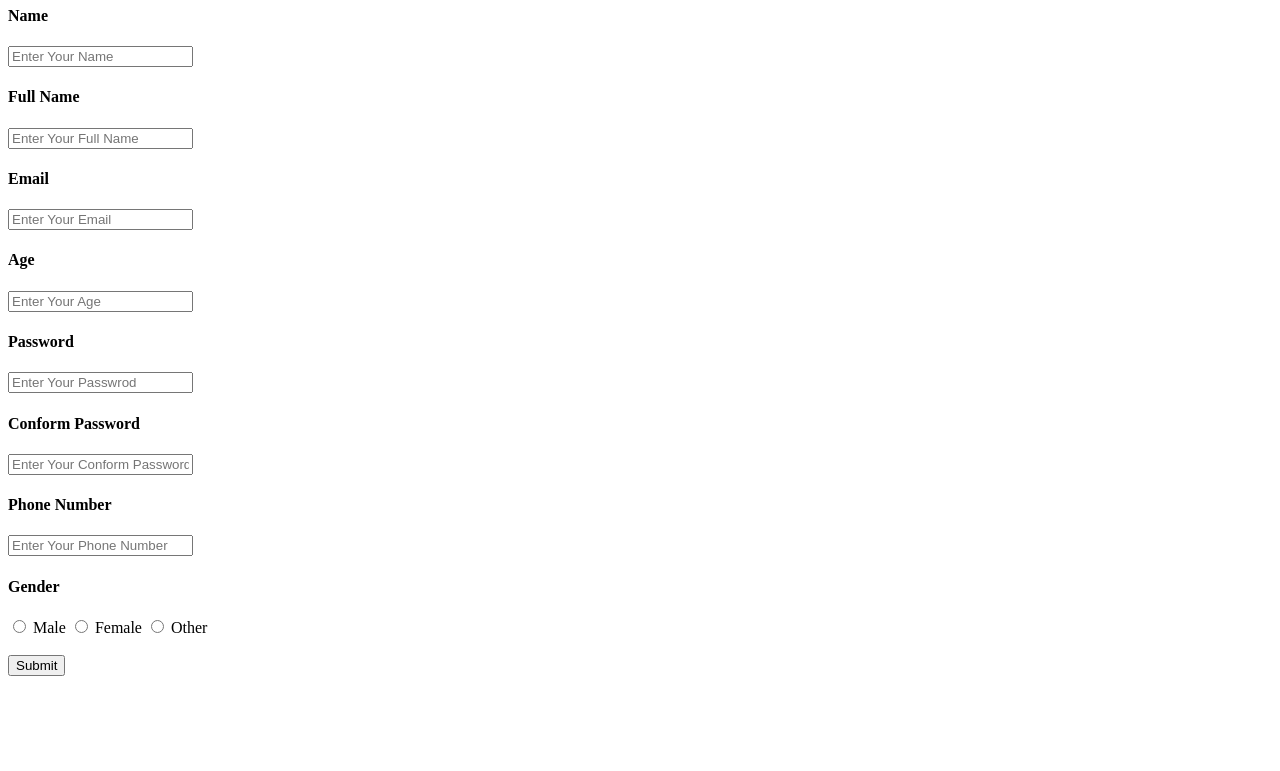
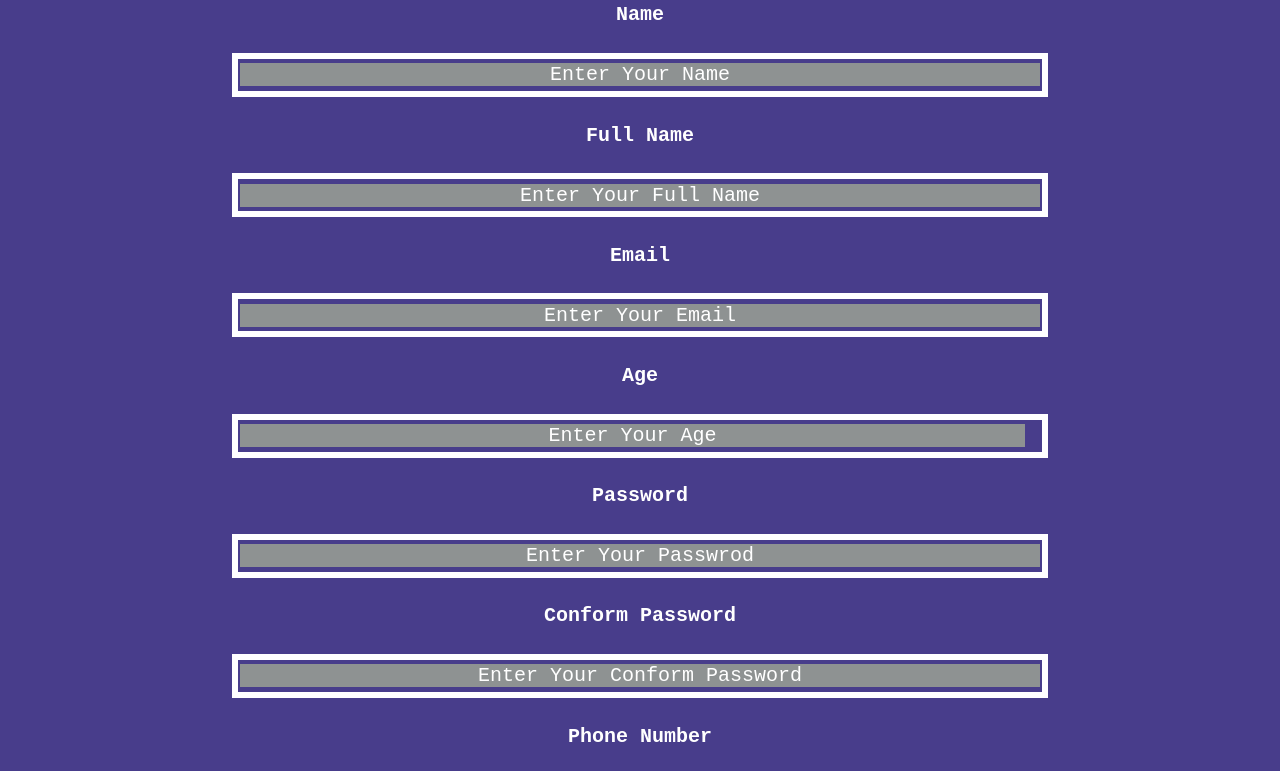
Before and after one commit to SomjaniNileshMulchand/regiform, a plain HTML site: page index.html in a window 1280 px wide. Shown: the part 73-844 px from the top of the page. Before the commit the page ends 800 px from the top, so only its background shows below. Drawn offline with Linux system fonts and the light colour scheme.

Commit message:
Add Code Files

```diff
--- a/index.html
+++ b/index.html
@@ -4,7 +4,7 @@
     <meta charset="UTF-8">
     <meta http-equiv="X-UA-Compatible" content="IE=edge">
     <meta name="viewport" content="width=device-width, initial-scale=1.0">
-    <link rel="stylesheet" href="formcss.css">
+    <link rel="stylesheet" href="style.css">
     <title>Document</title>
 </head>
 <body>
```
